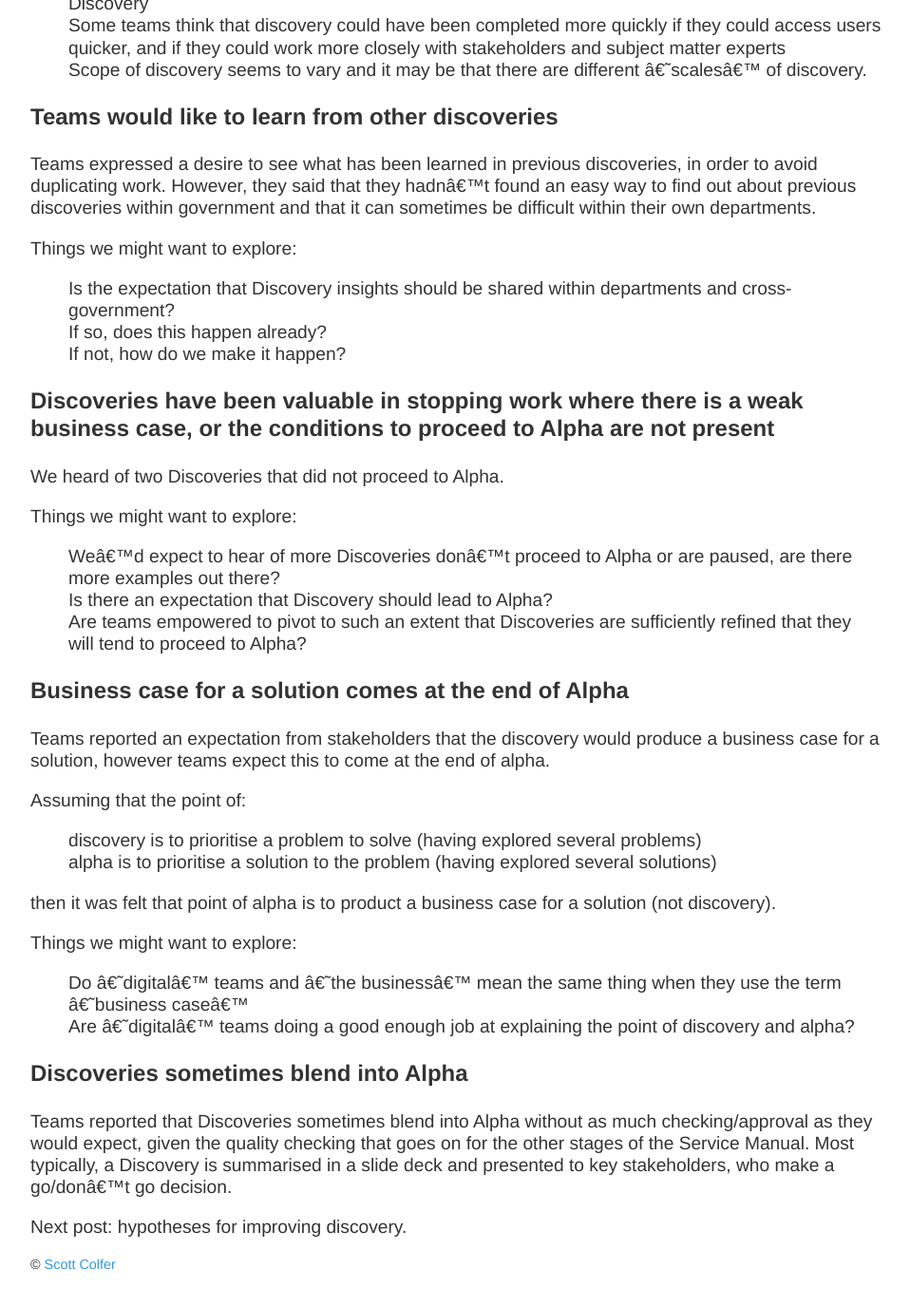
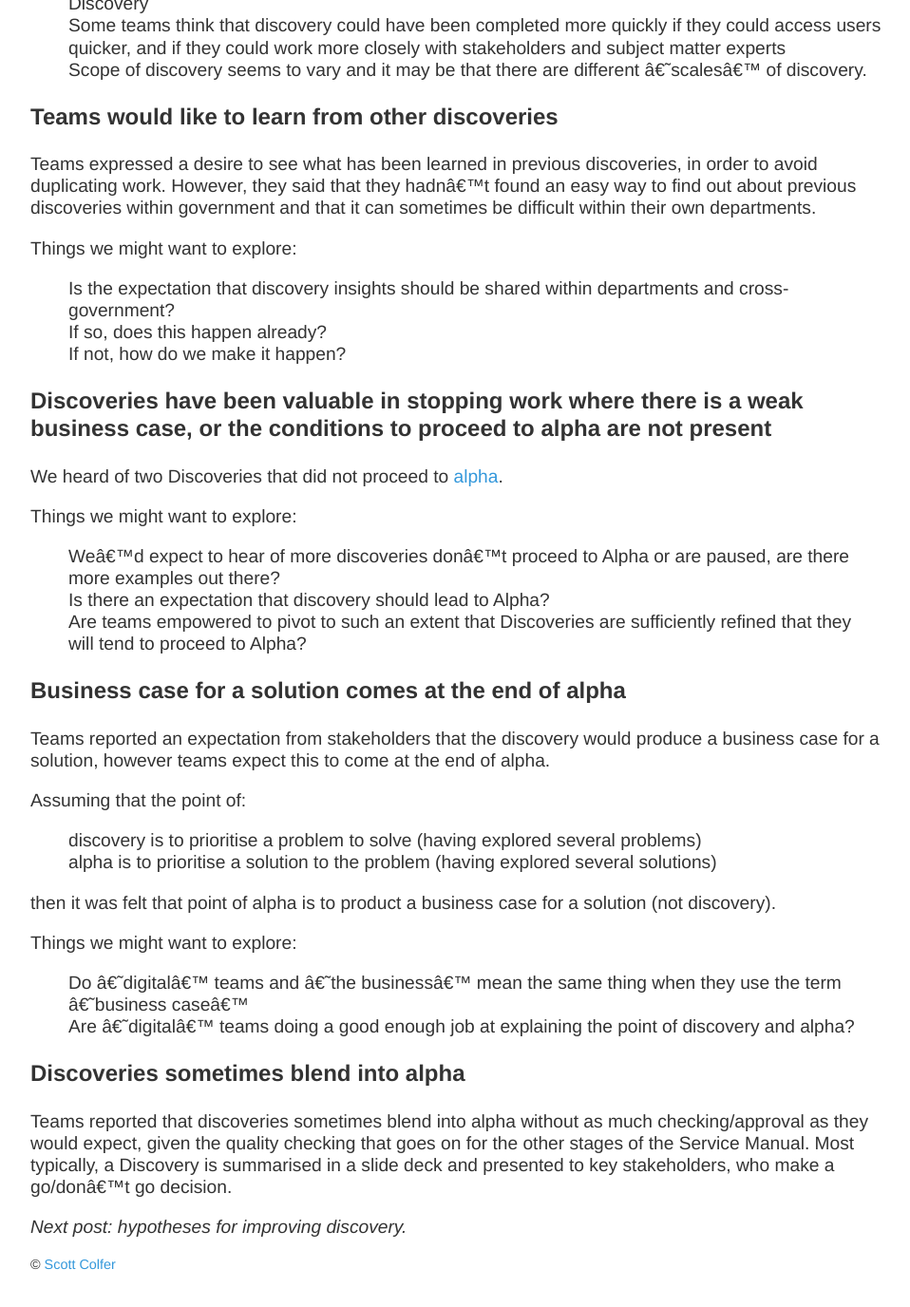
Before and after one commit to scottcolfer/scottcolfer.github.io, a Jekyll site: the page built from _posts/2017-08-15-discovery-retro-themes.md, in a window 1280 px wide and 1400 px high, scrolled down 2569 px. Shown: the top 1376 px of the window at 95% size, without its empty margins (160-1118 px from the left). Built offline with Jekyll 4.4.1, drawn with Linux system fonts in a browser that asks for light colours; some of the changed text lies outside the part shown.

Commit message:
Update 2017-08-15-discovery-retro-themes.md
Minor tweaks

```diff
--- a/_posts/2017-08-15-discovery-retro-themes.md
+++ b/_posts/2017-08-15-discovery-retro-themes.md
@@ -6,7 +6,7 @@ date: 2017-08-15
 
 # Themes from a retro of discovery in UK government
 
-Discovery is the most critical and most challenging phase in developing a new public services, so a few of us from digital teams decided to see what's been learned from the first few years of discoveries in government.
+[Discovery](https://www.gov.uk/service-manual/agile-delivery/how-the-discovery-phase-works) is the most critical and most challenging phase in developing a new public services, so a few of us from digital teams decided to see what's been learned from the first few years of discoveries in government.
 
 ## Background
 
@@ -41,7 +41,7 @@ Things we might want to explore:
 - Is this used to build the brief for a discovery team? In which case, is it better described as something like ‘discovery initiation’?
 - Is this a way of meeting a deadline to start a discovery, before the conditions are right for the discovery to genuinely begin?
 
-### Brief for Discovery varies in format, clarity, and route to team
+### Brief for discovery varies in format, clarity, and route to team
 
 We didn’t see much consistency in discovery briefs. They vary from conversations, to emails, to clear briefing documents. This does not necessarily matter, in itself. However, Service Managers and teams report that they can spend time (days, sometimes more than a week) clarifying the brief for discovery.
 
@@ -50,7 +50,7 @@ Things we might want to explore:
 - Does this match our expectation of how a discovery should begin?
 - Do we expect clearer briefs before a discovery begins?
 
-### Teams rely on their professional experience when carrying out a Discovery
+### Teams rely on their professional experience when carrying out a discovery
 
 Teams report that they rely on their professional experience when approaching a discovery, over explicit guidance (e.g. good practice, other examples of discovery, etc).
 
@@ -58,7 +58,7 @@ Teams report that they rely on their professional experience when approaching a
 
 Despite relying on their professional experience, teams expressed a desire for more guidance. This is a tricky one to draw conclusions from and deserves more digging but an early assumption is that a problem with relying on professional experience when approaching Discovery is that everyone’s experience is different. It seems that this can lead to a situation where a team all believe that they understand the same thing by the term ‘discovery’ . . . but don’t understand the same thing, in reality - which can lead to dysfunction.
 
-### Service Manual guidance on Discovery has limited use
+### Service Manual guidance on discovery has limited use
 
 The majority of people are aware that it exists but few reported more than cursory use of it.
 
@@ -67,9 +67,9 @@ Things we might want to explore:
 - Does it need to be better?
 - Do teams need to be connected with it more consistently?
 
-### Time taken to complete a Discovery varies significantly
+### Time taken to complete a discovery varies significantly
 
-Most of the Discoveries we heard of took between 4 weeks and 3 months to complete but also heard of discoveries taking 6+ months.
+Most of the discoveries we heard of took between 4 weeks and 3 months to complete but also heard of discoveries taking 6+ months.
 
 Things we might want to explore:
 
@@ -84,21 +84,21 @@ Teams expressed a desire to see what has been learned in previous discoveries, i
 
 Things we might want to explore:
 
-- Is the expectation that Discovery insights should be shared within departments and cross-government?
+- Is the expectation that discovery insights should be shared within departments and cross-government?
 - If so, does this happen already?
 - If not, how do we make it happen?
 
-### Discoveries have been valuable in stopping work where there is a weak business case, or the conditions to proceed to Alpha are not present
+### Discoveries have been valuable in stopping work where there is a weak business case, or the conditions to proceed to alpha are not present
 
-We heard of two Discoveries that did not proceed to Alpha.
+We heard of two Discoveries that did not proceed to [alpha](https://www.gov.uk/service-manual/agile-delivery/how-the-alpha-phase-works).
 
 Things we might want to explore:
 
-- We’d expect to hear of more Discoveries don’t proceed to Alpha or are paused, are there more examples out there?
-- Is there an expectation that Discovery should lead to Alpha?
+- We’d expect to hear of more discoveries don’t proceed to Alpha or are paused, are there more examples out there?
+- Is there an expectation that discovery should lead to Alpha?
 - Are teams empowered to pivot to such an extent that Discoveries are sufficiently refined that they will tend to proceed to Alpha?
 
-### Business case for a solution comes at the end of Alpha
+### Business case for a solution comes at the end of alpha
 
 Teams reported an expectation from stakeholders that the discovery would produce a business case for a solution, however teams expect this to come at the end of alpha.
 
@@ -114,8 +114,8 @@ Things we might want to explore:
 - Do ‘digital’ teams and ‘the business’ mean the same thing when they use the term ‘business case’
 - Are 'digital’ teams doing a good enough job at explaining the point of discovery and alpha?
 
-### Discoveries sometimes blend into Alpha
+### Discoveries sometimes blend into alpha
 
-Teams reported that Discoveries sometimes blend into Alpha without as much checking/approval as they would expect, given the quality checking that goes on for the other stages of the Service Manual. Most typically, a Discovery is summarised in a slide deck and presented to key stakeholders, who make a go/don’t go decision.
+Teams reported that discoveries sometimes blend into alpha without as much checking/approval as they would expect, given the quality checking that goes on for the other stages of the Service Manual. Most typically, a Discovery is summarised in a slide deck and presented to key stakeholders, who make a go/don’t go decision.
 
-Next post: hypotheses for improving discovery.
+*Next post: hypotheses for improving discovery.*
```
